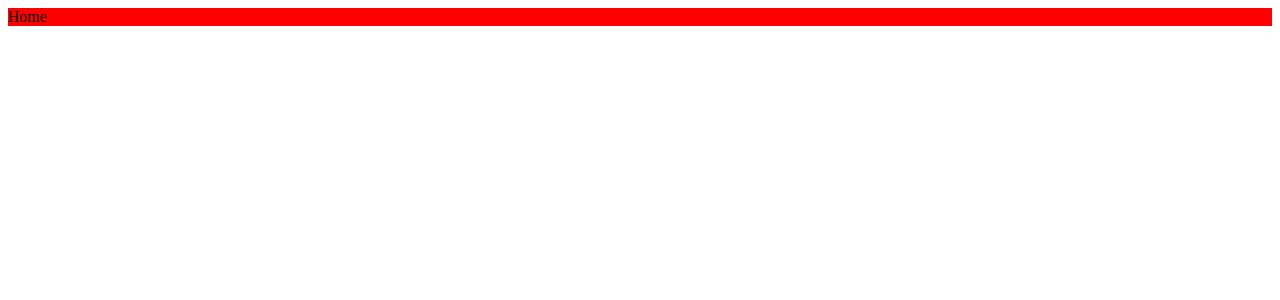
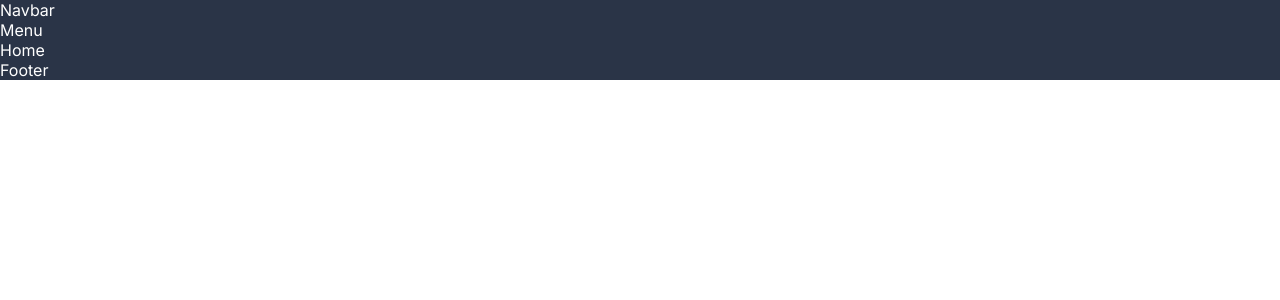
Before and after one commit to Darthdevv/React-Admin-Dashboard, a React (Vite) app: page / in a window 1280 px wide. Shown: the top 300 px of the page. Built offline with nearby package versions, Linux system fonts and the light colour scheme.

Commit message:
⚛️  style: adding styes for dashboard

```diff
--- a/src/App.tsx
+++ b/src/App.tsx
@@ -1,27 +1,34 @@
-import './App.css'
+import './styles/global.scss'
 import Home from './pages/home/Home'
 import Products from './pages/products/Products'
 import Users from './pages/users/Users'
 import { createBrowserRouter, RouterProvider } from 'react-router-dom'
+import MainLayout from './layouts/MainLayout'
+import Error from './pages/error/Error'
 
 function App() {
 
-  const router = createBrowserRouter(
-    [
+  const router = createBrowserRouter([
     {
-      path: '/',
-      element: <Home/>
+      path: "/",
+      element: <MainLayout />,
+      errorElement: <Error />,
+      children: [
+        {
+          index: true,
+          element: <Home />,
+        },
+        {
+          path: "products",
+          element: <Products />,
+        },
+        {
+          path: "users",
+          element: <Users />,
+        },
+      ],
     },
-    {
-      path: 'users',
-      element: <Users/>
-    },
-    {
-      path: 'products',
-      element: <Products/>
-    }
-  ]
-  )
+  ]);
 
   return (
     <RouterProvider router={router}/>
--- a/src/components/Footer/Footer.tsx
+++ b/src/components/Footer/Footer.tsx
@@ -0,0 +1,9 @@
+
+
+const Footer = () => {
+  return (
+    <div>Footer</div>
+  )
+}
+
+export default Footer
--- a/src/components/Menu/Menu.tsx
+++ b/src/components/Menu/Menu.tsx
@@ -0,0 +1,9 @@
+
+
+const Menu = () => {
+  return (
+    <div>Menu</div>
+  )
+}
+
+export default Menu
--- a/src/components/Navbar/Navbar.tsx
+++ b/src/components/Navbar/Navbar.tsx
@@ -0,0 +1,9 @@
+
+
+const Navbar = () => {
+  return (
+    <div>Navbar</div>
+  )
+}
+
+export default Navbar
--- a/src/layouts/MainLayout.tsx
+++ b/src/layouts/MainLayout.tsx
@@ -1,10 +1,22 @@
-
+import Navbar from "../components/Navbar/Navbar"
+import Footer from "../components/Footer/Footer"
+import Menu from "../components/Menu/Menu"
+import {Outlet}  from 'react-router-dom'
 
 const MainLayout = () => {
   return (
-    <>
-
-    </>
+    <div className="main">
+        <Navbar />
+      <div className="container">
+        <div className="menuContainer">
+          <Menu />
+        </div>
+        <div className="contentContainer">
+          <Outlet />
+        </div>
+      </div>
+      <Footer/>
+    </div>
   )
 }
 
--- /dev/null
+++ b/src/pages/error/Error.tsx
@@ -0,0 +1,9 @@
+
+
+const Error = () => {
+  return (
+    <div>Error</div>
+  )
+}
+
+export default Error
--- a/src/pages/home/home.scss
+++ b/src/pages/home/home.scss
@@ -1,3 +1,3 @@
 .home{
-  background-color: red;
+  background-color: transparent;
 }
--- a/src/styles/global.scss
+++ b/src/styles/global.scss
@@ -1,3 +1,6 @@
+@import url('https://fonts.googleapis.com/css2?family=Inter:wght@100..900&display=swap');
+@import './variables.scss';
+
 * {
   margin: 0;
   padding: 0;
@@ -8,3 +11,9 @@
   text-decoration: none;
   color: inherit;
 }
+
+.main{
+  font-family: "Inter", sans-serif;
+  background-color: $main-bg;
+  color: $main-color;
+}
--- /dev/null
+++ b/src/styles/variables.scss
@@ -0,0 +1,8 @@
+// background-color
+$main-bg: #2a3447;
+$soft-bg: #384256;
+$dark-bg: #222b3c;
+// text
+$main-color: #fff;
+$soft-color: #ddd;
+$dark-color: #2a3447;
```
Also changed, not shown: src/pages/error/error.scss (added).
